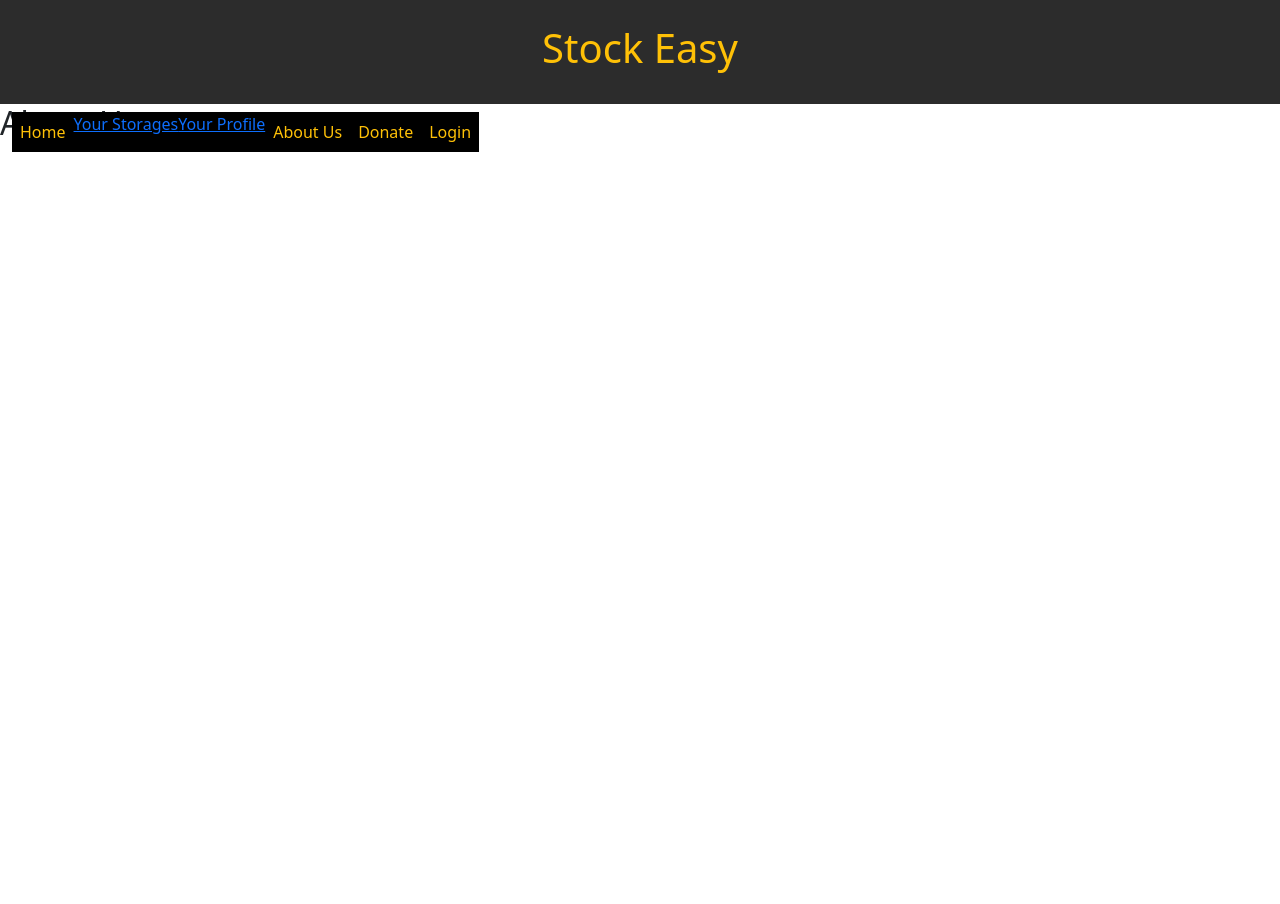
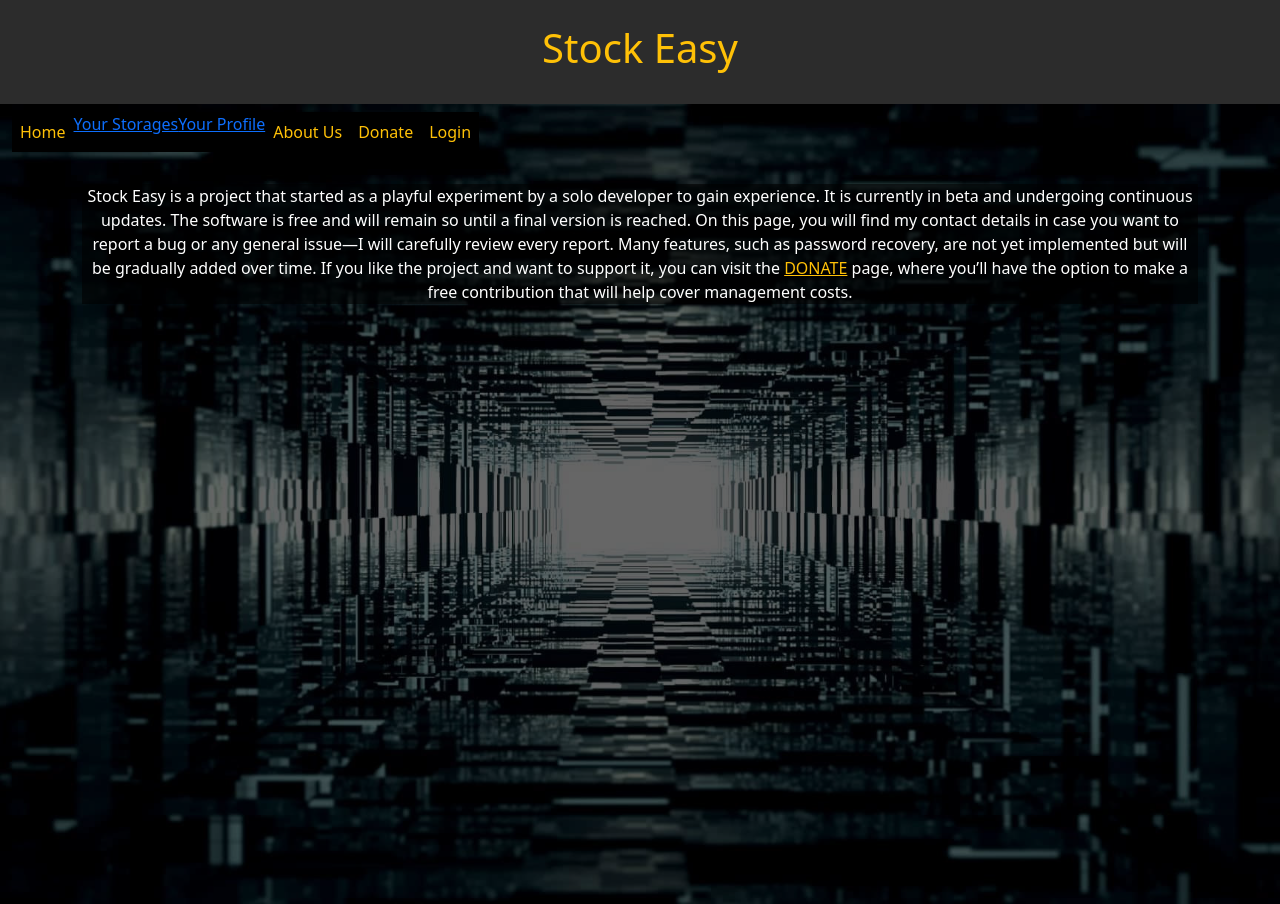
Before and after one commit to feffe17/Magazzino_front, a React (Vite) app: page /about-us in a window 1280 px wide. Before the commit the page ends 800 px from the top, so only its background shows below. Built offline with nearby package versions, Linux system fonts and the light colour scheme.

Commit message:
[WIP] styling about Us page

```diff
--- a/src/components/Home.module.css
+++ b/src/components/Home.module.css
@@ -20,3 +20,10 @@
     text-align: center;
     font-size: 2rem;
 }
+
+.AboutUs {
+    color: white;
+    background-color: rgba(0, 0, 0, 0.6);
+    margin-top: 5rem;
+    text-align: center;
+}
--- a/src/pages/AboutUs.jsx
+++ b/src/pages/AboutUs.jsx
@@ -1,12 +1,21 @@
 import NavBar from "../components/NavBar"
+import style from "../components/Home.module.css"
+import { NavLink } from "react-router"
 export default function AbouteUs() {
     return (
         <>
-            <NavBar />
-            <main>
-                <h2>About Us</h2>
+            <div className={style.background}>
+                <div className={style.layer}>
+                    <NavBar />
+                    <div className="container d-flex align-items-center flex-column w-100">
+                        <p className={style.AboutUs}>Stock Easy is a project that started as a playful experiment by a solo developer to gain experience. It is currently in beta and undergoing continuous updates. The software is free and will remain so until a final version is reached.
+                            On this page, you will find my contact details in case you want to report a bug or any general issue—I will carefully review every report. Many features, such as password recovery, are not yet implemented but will be gradually added over time.
+                            If you like the project and want to support it, you can visit the <NavLink className="text-warning" to={"/Donate"}>DONATE</NavLink>  page, where you’ll have the option to make a free contribution that will help cover management costs.</p>
+                    </div>
+                </div>
+            </div>
 
-            </main>
+
 
         </>
     )
--- a/src/pages/Donate.jsx
+++ b/src/pages/Donate.jsx
@@ -5,7 +5,6 @@ export default function Donate() {
             <NavBar />
             <main>
                 <h2>Donate</h2>
-
             </main>
 
         </>
```
